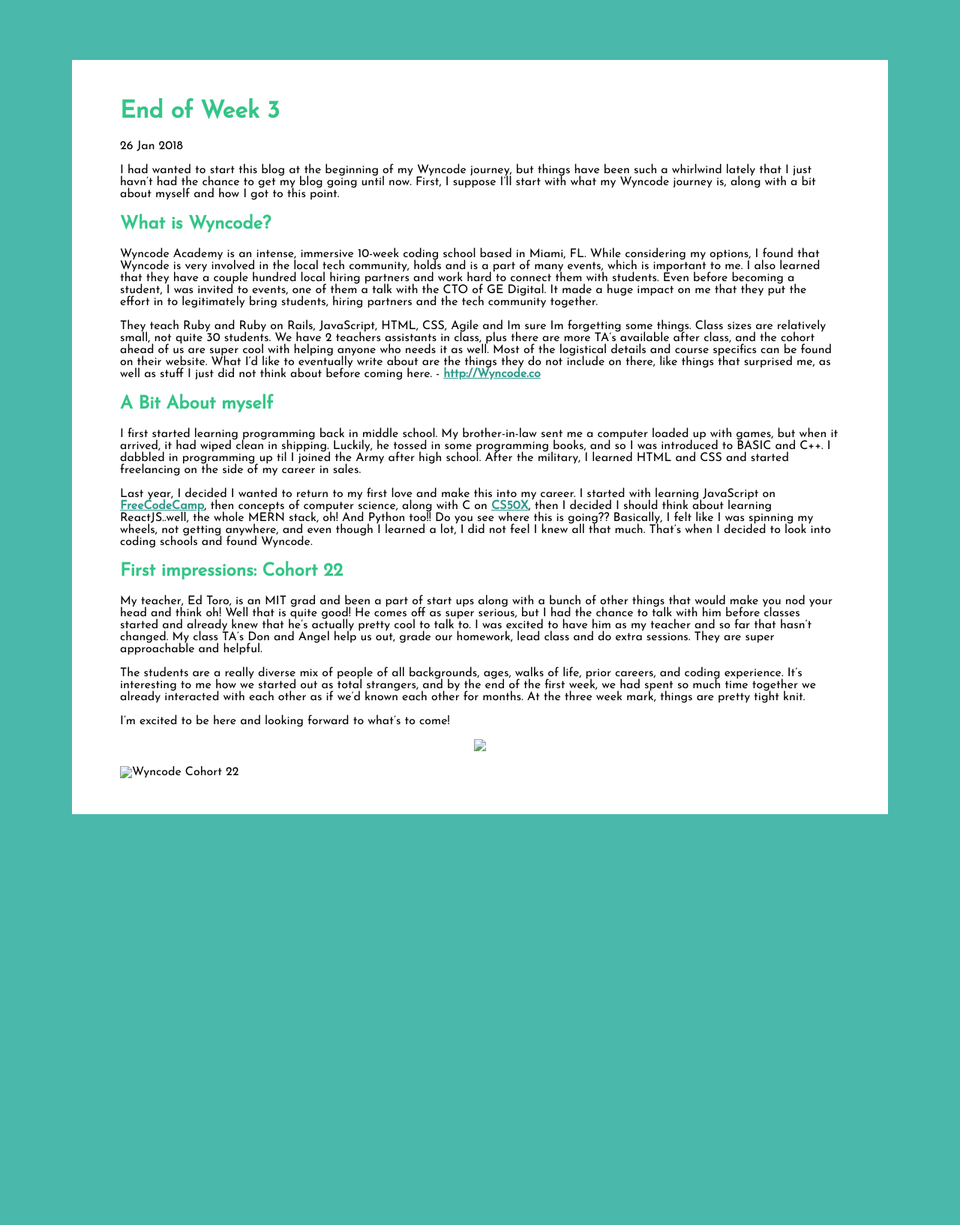
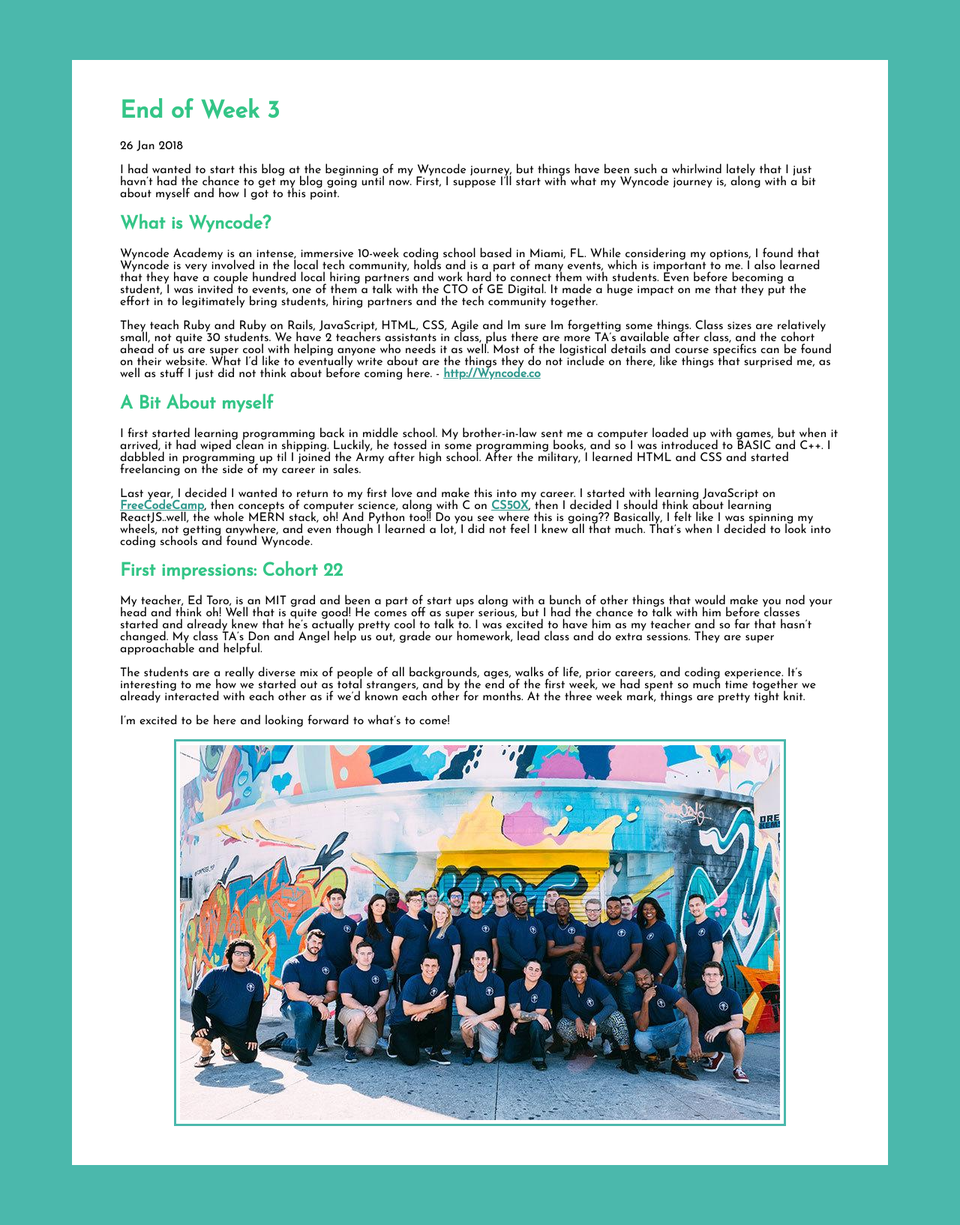
Before and after one commit to cndragn/cndragn.github.io, a Jekyll site: the page built from _posts/2018-01-26-week3.md, in a window 1280 px wide. Shown: the whole page at 75% size. Built offline with Jekyll 4.4.1, drawn with Linux system fonts in a browser that asks for light colours; nearby versions of some CDN libraries; before the commit the page ends 1166 px from its top, so only the background shows below that.

Commit message:
style images

```diff
--- a/_posts/2018-01-26-week3.md
+++ b/_posts/2018-01-26-week3.md
@@ -26,5 +26,4 @@
 
 I'm excited to be here and looking forward to what's to come!
 
-<p align="center"><img src="blog/images/cohort-22.jpeg"></p>
-![Wyncode Cohort 22](/images/cohort-22.jpeg)
+<p align="center"><img src="/blog/images/cohort-22.jpeg" alt="Wyncode Cohort 22"></p>
--- a/css/style.css
+++ b/css/style.css
@@ -125,4 +125,6 @@
 }
 .blog img {
   max-width: 100%;
+  border: 3px solid #4bb8ac;
+  padding: 5px;
 }
```
